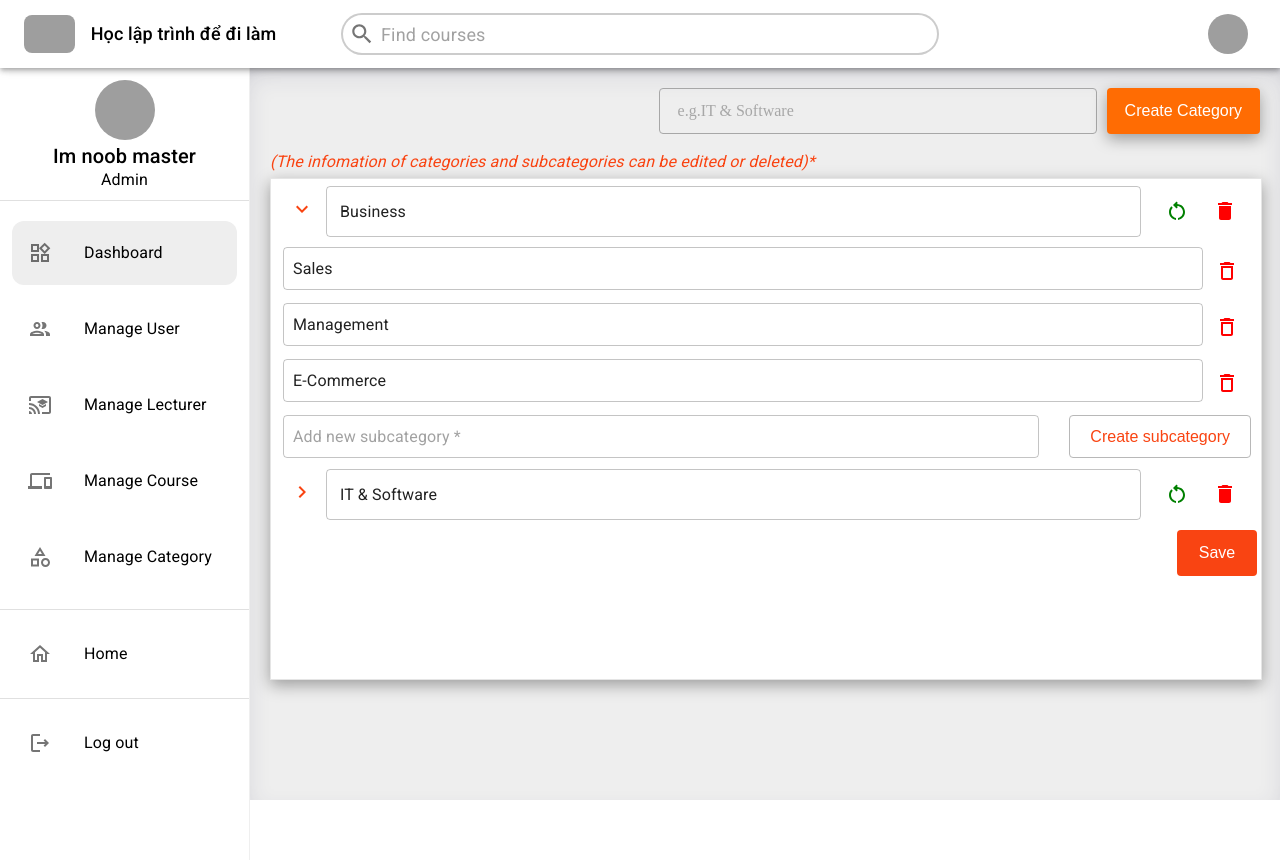
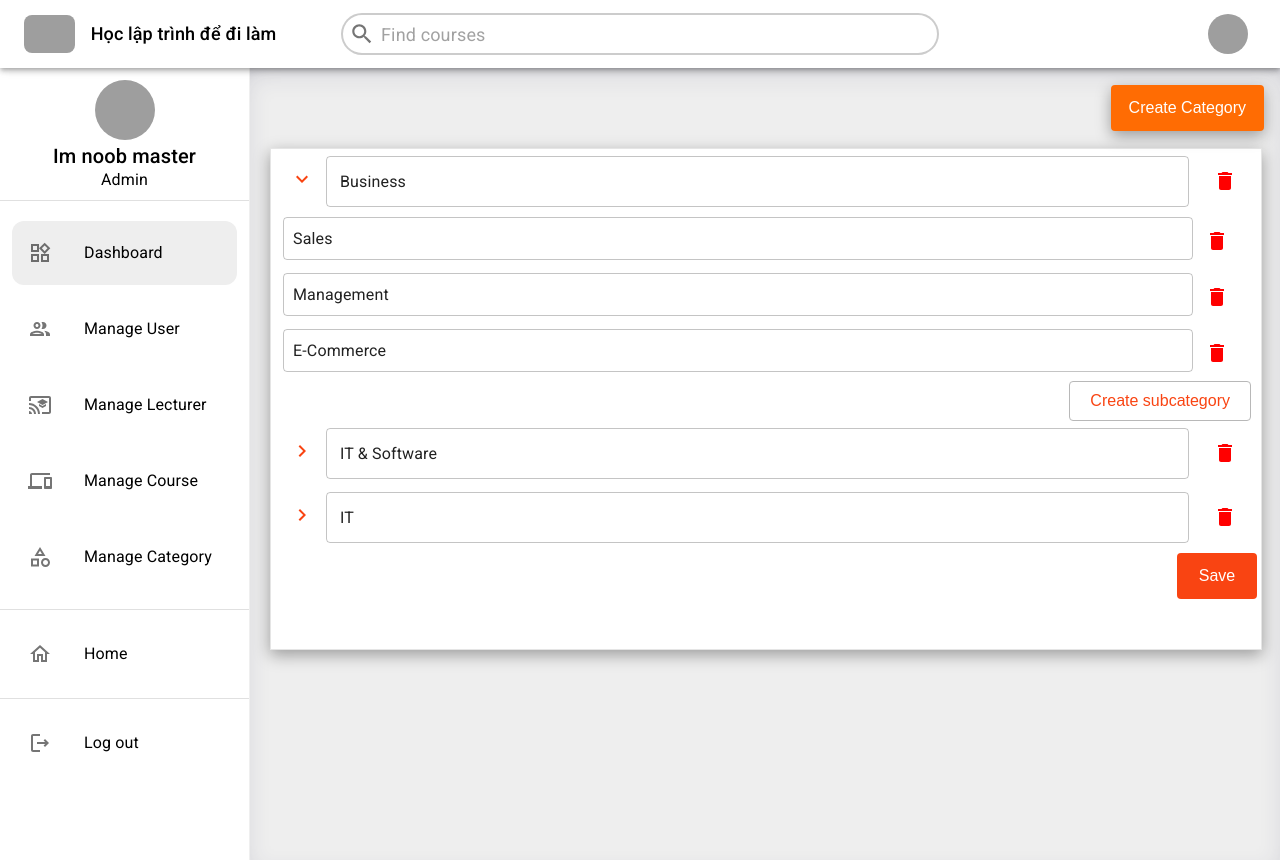
Before and after one commit to Tuan090501/OnlineCourse, a React (Create React App) app in the folder react-admin/: page /manage-category in a window 1280 px wide. Both pictures are taken after a click on the label 302 px from the left and 215 px from the top of the page. Before the commit the page ends 800 px from the top, so only its background shows below. Built offline with nearby package versions, Linux system fonts and the light colour scheme; grey boxes are pictures that could not be loaded.

Commit message:
Complete Category page

```diff
--- a/react-admin/src/components/Category/Category.jsx
+++ b/react-admin/src/components/Category/Category.jsx
@@ -1,81 +1,126 @@
 import { Box, IconButton, TextField } from "@mui/material"
 import "./Category.scss"
 import ChevronRightIcon from "@mui/icons-material/ChevronRight"
-import DeleteOutlineOutlinedIcon from "@mui/icons-material/DeleteOutlineOutlined"
-import RestartAltOutlinedIcon from "@mui/icons-material/RestartAltOutlined"
 import DeleteIcon from "@mui/icons-material/Delete"
 import { useState } from "react"
 import { useEffect } from "react"
 
-function Category({ categories }) {
-  const categoryValues = categories.map((item) => ({ name: item.name }))
-  const isShowSubcategories = categories.map(() => false)
-  const subCategoryValues = categories.map((item) => ({
-    subCategories: item.subCategories,
-  }))
+function Category({ categories,handleDeleteCourse }) {
+  const copyCategories = [...categories]
+  const isShowSubcategories = copyCategories.map(() => false)
 
-  const [categoryValue, setCateoryValue] = useState([...categoryValues])
-  const [subCategoryValue, setSubCategoryValue] = useState([
-    ...subCategoryValues,
-  ])
-  const [isShowSubcategory, setIsShowSubcategory] = useState([
-    ...isShowSubcategories,
-  ])
+  const [mainCategories, setMainCategories] = useState(copyCategories)
+  const [showSubcategory, setShowSubcategory] = useState(isShowSubcategories)
+
+  const handleSubmit = (event) => {
+    event.preventDefault()
+
+    let arr = [...mainCategories]
+      .filter((item) => {
+        if (item.name.trim().length !== 0) return item
+      })
+
+      .map((item) => {
+        const subCategoriesArr = item.subCategories.filter((element) => {
+          if (element.trim().length !== 0) return element
+        })
+        return subCategoriesArr
+      })
+    console.log(arr)
+  }
 
   const handleShowSubcategory = (index) => (e) => {
-    const newIsShowSubcategories = isShowSubcategory.map((item, i) => {
+    const newIsShowSubcategories = showSubcategory.map((item, i) => {
       if (index === i && item === false) return true
       else if (index === i && item === true) return false
       else return item
     })
-    setIsShowSubcategory(newIsShowSubcategories)
+    setShowSubcategory(newIsShowSubcategories)
   }
 
-  const resetCategoryValue = (index) => (e) => {
-    const valueAfterReset = categoryValue.map((item, i) => {
-      if (index === i) {
-        return { name: categoryValues[index].name }
-      } else return item
-    })
-    setCateoryValue(valueAfterReset)
+  const handleClickCreateSubCategory = (index) => (e) => {
+    mainCategories[index].subCategories.push(" ")
+
+    const temp = {
+      id: mainCategories[index].id,
+      name: mainCategories[index].name,
+      subCategories: mainCategories[index].subCategories,
+    }
+    const category = [...mainCategories]
+
+    category[index] = temp
+    setMainCategories(category)
   }
 
-  const handleChangeCategory = (index) => (e) => {
-    const newCategoryValues = categoryValue.map((item, i) => {
-      if (index === i) return { name: e.target.value }
-      else return item
-    })
-    setCateoryValue(newCategoryValues)
+  const handleClickCreateCategory = (e) => {
+    const temp = {
+      id: Math.floor(Math.random() * 100),
+      name: "",
+      subCategories: [""],
+    }
+    setMainCategories([...mainCategories, temp])
+
+    const arr = [...showSubcategory]
+    arr.push(false)
+    setShowSubcategory(arr)
   }
 
-  const handleChangeSubcategory = (categoryIndex, subCategoryIndex) => (e) => {
-    const newSubcategoryValue = subCategoryValue.map((category, index) => {
-      if (categoryIndex === index) {
-        const tempSubcategories = category.subCategories.map(
-          (subCategory, subIndex) => {
-            if (subCategoryIndex === subIndex) {
-              return e.target.value
-            } else return subCategory
+  const handleOnChangeCategory = (index) => (e) => {
+    const temp = [...mainCategories]
+    temp.forEach((item, i) => {
+      if (index === i) item.name = e.target.value
+    })
+    setMainCategories(temp)
   }
-        )
-        return { subCategories: tempSubcategories }
-      } else return category
+
+  const handleOnChangeSubcategory =
+    (categoryIndex, subCategoryIndex) => (e) => {
+      let temp = [...mainCategories]
+      temp[categoryIndex].subCategories.forEach((item, i) => {
+        if (subCategoryIndex === i) {
+          temp[categoryIndex].subCategories[subCategoryIndex] = e.target.value
+        }
       })
-    setSubCategoryValue(newSubcategoryValue)
+      setMainCategories(temp)
+      console.log(mainCategories)
+    }
+
+    const handleDelete =(id)=>{
+      console.log(mainCategories)
+  setMainCategories(prev =>{
+    // const newData = mainCategories.splice(id,1)
+    const data = prev.filter((x) => x.id !== id)
+    return data
+  })
+      console.log(id)
+      // handleDeleteCourse(id)
     }
 
   return (
-    <form className={`categories`}>
-      {categories.map((item, index) => (
+    <form
+      className={`categories`}
+      onSubmit={handleSubmit}
+    >
+      <Box className='create-container'>
+        <button
+          className='create-btn'
+          type='button'
+          onClick={handleClickCreateCategory}
+        >
+          Create Category
+        </button>
+      </Box>
+
+      {mainCategories.map((item, index) => (
         <Box className='category'>
           <Box className='category-wrapper'>
             <Box className='open-subcategories-btn'>
               <input
                 type='checkbox'
-                id={`switch-${index}`}
+                id={`switch-${item.id}`}
               />
               <label
-                for={`switch-${index}`}
+                for={`switch-${item.id}`}
                 onClick={handleShowSubcategory(index)}
               >
                 <ChevronRightIcon />
@@ -84,65 +129,49 @@ function Category({ categories }) {
 
             <TextField
               className='category-name'
-              value={categoryValue[index].name}
-              onChange={handleChangeCategory(index)}
+              defaultValue={item.name}
               type='text'
               id='category-input'
               name='category'
+              onChange={handleOnChangeCategory(index)}
             ></TextField>
 
             <Box className='action-btns'>
-              <IconButton
-                className='reset-user__btn'
-                onClick={resetCategoryValue(index)}
-              >
-                <RestartAltOutlinedIcon />
-              </IconButton>
-              <IconButton className='remove-user__btn'>
+              <IconButton className='remove-user__btn' onClick={()=>handleDelete(item.id)}>
                 <DeleteIcon />
               </IconButton>
             </Box>
           </Box>
 
           <Box
-            className={`subcategories ${
-              isShowSubcategory[index] ? "show" : ""
-            }`}
+            className={`subcategories ${showSubcategory[index] ? "show" : ""}`}
           >
-            {item.subCategories.map((item, subCategoryIndex) => (
+            {item.subCategories.map((subCategory, subCategoryIndex) => (
               <Box className='subcategory'>
                 <TextField
                   type='text'
                   className='category-name'
-                  value={
-                    subCategoryValue[index].subCategories[subCategoryIndex]
-                  }
-                  onChange={handleChangeSubcategory(index, subCategoryIndex)}
+                  name='subcategory'
+                  defaultValue={subCategory}
+                  onChange={handleOnChangeSubcategory(index, subCategoryIndex)}
                 ></TextField>
 
                 <Box className='action-btns'>
                   <IconButton className='remove-user__btn'>
-                    <DeleteOutlineOutlinedIcon />
+                    <DeleteIcon />
                   </IconButton>
                 </Box>
               </Box>
             ))}
-            <Box className='subcategory'>
-              <TextField
-                className='subcateory-input'
-                placeholder='Add new subcategory *'
-              >
-                Add new subcategory
-              </TextField>
 
             <Box className='action-btns'>
               <button
                 className='create-subcategory-btn'
                 type='button'
+                onClick={handleClickCreateSubCategory(index)}
               >
                 Create subcategory
               </button>
-              </Box>
             </Box>
           </Box>
         </Box>
@@ -150,7 +179,7 @@ function Category({ categories }) {
 
       <Box className='categories-action-btns'>
         <button
-          type='button'
+          type='submit'
           className='save-btn'
         >
           save
--- a/react-admin/src/components/Category/Category.scss
+++ b/react-admin/src/components/Category/Category.scss
@@ -1,7 +1,39 @@
 .categories {
+
   display: flex;
   flex-direction: column;
   // height: 100%;
+
+  .create-container {
+    z-index: 1;
+    position: fixed;
+    top: 85px;
+    right: 16px;
+    display: flex;
+    justify-content: flex-end;
+    align-items: center;
+
+    .create-btn {
+      font-size: 16px;
+      height: 100%;
+      padding: 14px 18px;
+      cursor: pointer;
+      background-color: #ff6c03;
+      color: #fff;
+      border: none;
+      border-radius: 4px;
+      box-shadow: rgba(0, 0, 0, 0.35) 0px 5px 15px;
+      transition: all 0.15s ease-in;
+      &:hover {
+        background-color: #f94412;
+      }
+      &:focus-visible {
+        outline: none;
+      }
+    }
+  }
+
+
   .category {
     width: 100%;
     height: auto;
@@ -65,18 +97,18 @@
     // Subcategories
     .subcategories {
       width: 100%;
-
+      overflow: hidden;
       height: 0px;
       transform-origin: top;
       opacity: 0;
 
-
       .subcategory {
+        margin-right: 10px;
         padding: 4px 0px 4px 12px;
         display: flex;
 
         .category-name,
-        .subcateory-input {
+        .subcategory-input {
           flex: 1;
 
           input {
@@ -84,33 +116,34 @@
           }
         }
 
+        .subcateory-input {
+          flex: 1;
+        }
+      }
       .action-btns {
         display: flex;
         margin-right: 10px;
+        justify-content: flex-end;
 
         .remove-user__btn {
           padding: 12px;
         }
 
         .create-subcategory-btn {
+          text-align: end;
           border-radius: 4px;
           cursor: pointer;
           border: 1px solid #b8b8b8;
           margin-left: 30px;
-            padding: 0px 20px;
+          padding: 10px 20px;
           background-color: #fff;
           color: #f94412;
           font-size: 1rem;
-            transition: .1s all ease-in;
-            &:hover{
+          transition: 0.1s all ease-in;
+          &:hover {
             background-color: #f7f7f7;
             border-color: #2c2c2c;
           }
-          }
-        }
-
-        .subcateory-input {
-          flex: 1;
         }
       }
     }
@@ -146,20 +179,5 @@
         background-color: #fe3700;
       }
     }
-
   }
 }
-// .categories.editing {
-//   .categories-action-btns {
-//     width: 100%;
-//     display: flex;
-//     button.save-btn,
-//     button.cancel-btn {
-//       display: block;
-//     }
-
-//     .edit-btn {
-//       display: none;
-//     }
-//   }
-// }
--- a/react-admin/src/scenes/Manage/Manage.scss
+++ b/react-admin/src/scenes/Manage/Manage.scss
@@ -6,23 +6,8 @@
   margin: 20px;
   min-height: calc(100vh - 108px);
 
-  // Create user button - managePage
-  .create-container {
-    display: flex;
-    justify-content: end;
-    align-items: center;
-
-    .create-example {
-      max-height: 100%;
-      margin-right: 10px;
-      width: 400px;
-      border: 1px solid #a7a7a7;
-      border-radius: 4px;
-      padding: 13px 18px;
-      color: #a7a7a7;
-    }
-
-    .create-btn {
+  .create-container{
+    .create-btn{
       font-size: 16px;
       height: 100%;
       padding: 14px 18px;
@@ -41,16 +26,6 @@
       }
     }
   }
-  // end
-
-  .category-note{
-    position: relative;
-    top: 16px;
-    font-style: italic;
-    color: #f94412;
-  }
-
-  //   Manage lecturer: Course list + pending list button
 
   .option-list {
     display: flex;
@@ -77,10 +52,6 @@
 
   // end
 
-
-  .category-note{
-
-  }
 
   .manage-wrapper,
   .searchBar-wrapper {
@@ -197,8 +168,8 @@
   }
 }
 
-.manage-page-category{
-  .manage-wrapper{
+.manage-page-category {
+  .manage-wrapper {
     display: flex;
     flex-direction: column;
     height: 500px;
--- a/react-admin/src/scenes/Manage/ManageCategory.jsx
+++ b/react-admin/src/scenes/Manage/ManageCategory.jsx
@@ -1,43 +1,50 @@
 import { Box, Typography } from "@mui/material"
 import Category from "../../components/Category/Category"
+import { useState } from "react"
 
 const categories = [
   {
+    id: 1,
     name: "Business",
     subCategories: ["Sales", "Management", "E-Commerce"],
   },
   {
+    id: 2,
     name: "IT & Software",
-    subCategories: [
-      "Front-end Web",
-       "Back-end Web",
-       "Mobile"
-      ],
+    subCategories: ["Front-end Web", "Back-end Web", "Mobile"],
+  },
+  {
+    id: 3,
+    name: "IT ",
+    subCategories: ["Front-end Web", "Back-end Web"],
   },
 ]
+function ManageCategory() {
+  // const [arr, setArr] = useState(categories)
+  // const handleDeleteCourse = (id) => {
+  //   console.log(id)
+  //   //  const newData = arr.splice(id,1)
+  //   setArr((prev) => {
+  //     const data = prev.filter((x, idx) => x.id !== id)
+  //     console.log(data)
+  //     return data
+  //   })
+  // }
 
-function ManageCategory() {
+
   return (
     <Box className='manage-page manage-page-category'>
-      <Box className='create-container'>
-        <Box className='create-example'>e.g.IT & Software</Box>
-        <button className='create-btn'>Create Category</button>
-      </Box>
-
-      <Typography className='category-note'>
-        (The infomation of categories and subcategories can be edited or
-        deleted)*
-      </Typography>
-
       <Box
         className='manage-wrapper'
         sx={{
           pt: "0px !important",
+          mt: "80px !important",
         }}
       >
-
-          <Category categories={categories} />
-
+        <Category
+          categories={categories}
+          // handleDeleteCourse={handleDeleteCourse}
+        />
       </Box>
     </Box>
   )
```
Lines whose indentation alone changed are shown as unchanged.
